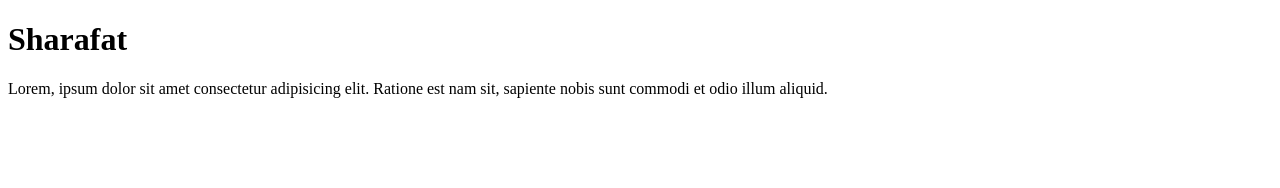
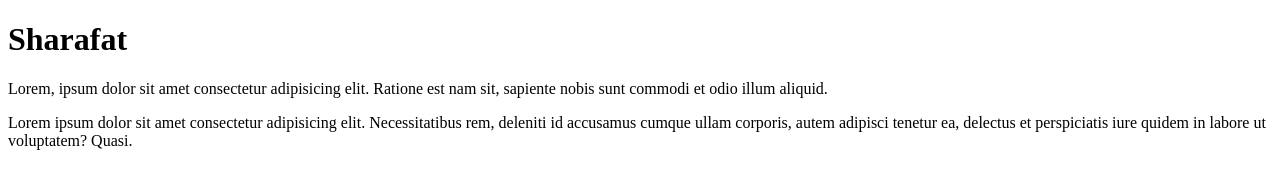
Before and after one commit to Sharafat-max/first-project, a plain HTML site: page index.html in a window 1280 px wide. Drawn offline with Linux system fonts and the light colour scheme.

Commit message:
ptag added

```diff
--- a/index.html
+++ b/index.html
@@ -8,5 +8,6 @@
 <body>
     <h1>Sharafat</h1>
     <p>Lorem, ipsum dolor sit amet consectetur adipisicing elit. Ratione est nam sit, sapiente nobis sunt commodi et odio illum aliquid.</p>
+    <p>Lorem ipsum dolor sit amet consectetur adipisicing elit. Necessitatibus rem, deleniti id accusamus cumque ullam corporis, autem adipisci tenetur ea, delectus et perspiciatis iure quidem in labore ut voluptatem? Quasi.</p>
 </body>
 </html>
```
